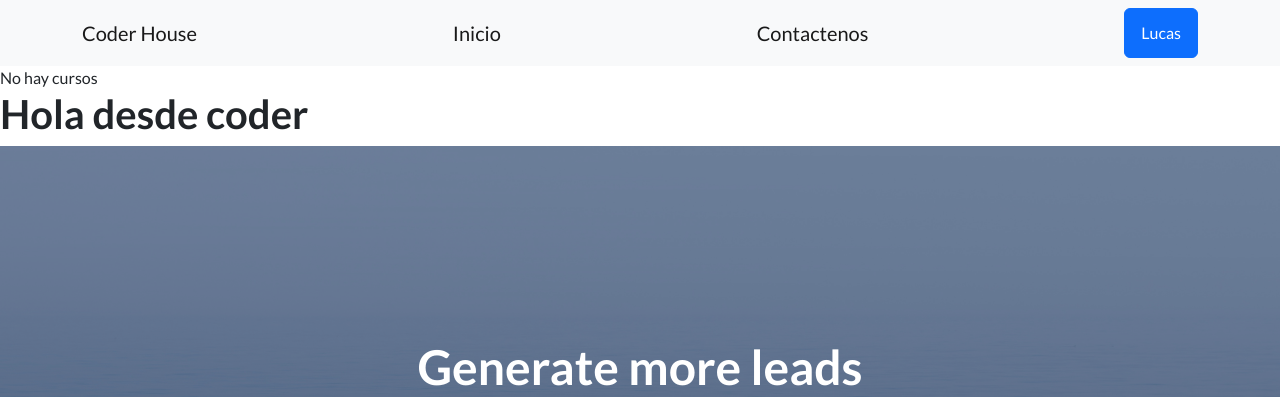
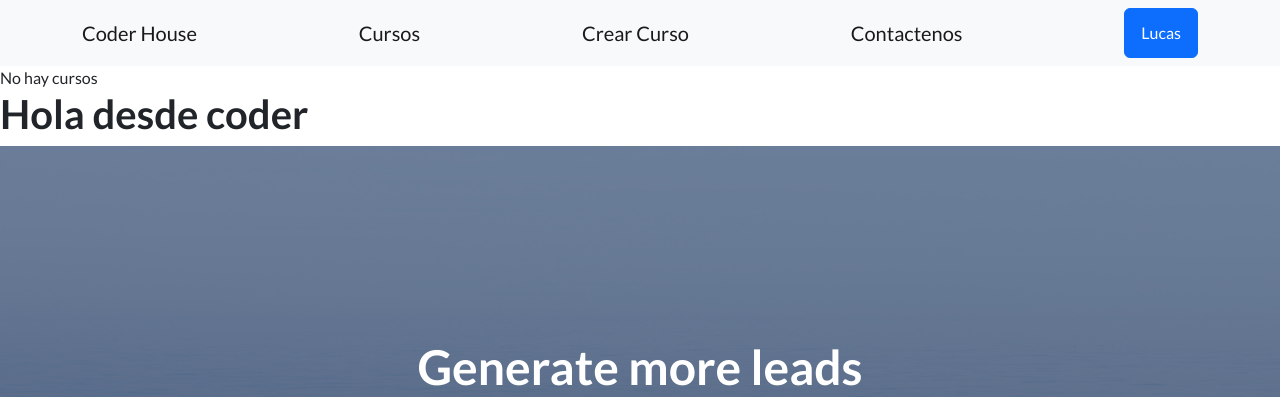
Before and after one commit to lumat11/ProyectoCoder47785, a Django app: page /app/show/ in a window 1280 px wide. Shown: the top 397 px of the page. Run offline with Django 4.2, Linux system fonts and the light colour scheme; data that the repository does not hold is empty; some libraries are stand-ins or nearby versions.

Commit message:
migration 1

```diff
--- a/AppCoder/urls.py
+++ b/AppCoder/urls.py
@@ -1,8 +1,10 @@
 from django.urls import path
-from AppCoder.views import crear_curso, show_html, mostrar_cursos
+from AppCoder.views import crear_curso, show_html, mostrar_cursos, crear_curso_form, busqueda_camada
 
 urlpatterns = [
     path('agregar_curso/', crear_curso),
+    path('curso/', crear_curso_form),
+    path('buscar/', busqueda_camada),
     path('show/', show_html),
     path('cursos/', mostrar_cursos),
 ]
--- a/AppCoder/views.py
+++ b/AppCoder/views.py
@@ -1,22 +1,54 @@
 from django.http import HttpResponse
 from django.shortcuts import render, redirect
 from AppCoder.models import Curso
+from AppCoder.forms import CursoForm
+
 
 # Create your views here.
 def mostrar_cursos(request):
     cursos = Curso.objects.all()
     contexto = {
         "cursos": cursos,
-        "nombre": "Lucas"
+        "nombre": "Lucas",
+        "form": BusquedaCursoForm(),
     }
     return render(request, "AppCoder/cursos.html", contexto)
+
 
 def crear_curso(request):
     curso = Curso(nombre="Python", camada=47783)
     curso.save()
 
-    return redirect("/app/cursos")
+    return redirect("/app/cursos")  # get
 
+
+def crear_curso_form(request):
+    if request.method == "POST":
+        # Crear curso
+        curso_formulario = CursoForm(request.POST)
+        if curso_formulario.is_valid():
+            informacion = curso_formulario.cleaned_data
+            curso_crear = Curso(nombre=informacion["nombre"], camada=informacion["camada"])
+            curso_crear.save()
+            return redirect("/app/cursos/")
+
+    curso_formulario = CursoForm()
+    contexto = {
+        "form": curso_formulario
+    }
+
+    return render(request, "AppCoder/crear_curso.html", contexto)
+
+
+def busqueda_camada(request):
+    nombre = request.GET["nombre"]
+    cursos = Curso.objects.filter(nombre__icontains=nombre)
+    contexto = {
+        "cursos": cursos,
+        "nombre": "Lucas",
+        "form": BusquedaCursoForm(),
+    }
+    return render(request, "AppCoder/cursos.html", contexto)
 
 
 def show_html(request):
--- a/templates/base/navigation.html
+++ b/templates/base/navigation.html
@@ -1,7 +1,8 @@
         <nav class="navbar navbar-light bg-light static-top">
             <div class="container">
                 <a class="navbar-brand" href="#!">Coder House</a>
-                <a class="navbar-brand" href="#!">Inicio</a>
+                <a class="navbar-brand" href="/app/cursos">Cursos</a>
+                <a class="navbar-brand" href="/app/curso">Crear Curso</a>
                 <a class="navbar-brand" href="#!">Contactenos</a>
                 <a class="btn btn-primary" href="#signup">{{nombre}}</a>
             </div>
```
Also changed, not shown: AppCoder/forms.py (added, +8 -0 lines), templates/AppCoder/crear_curso.html (added, +14 -0 lines), templates/AppCoder/cursos.html (+9 -0 lines).
